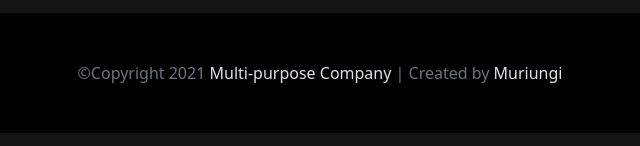
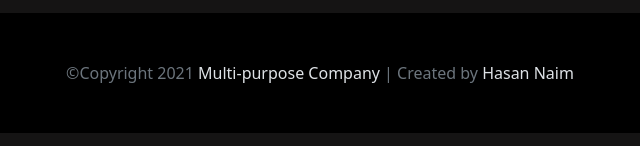
Before and after one commit to hasan-naim/learning-bootstrap5-and-scss, a website: page index.html in a window 1280 px wide. Shown: the part 7945-8091 px from the top of the page, 320-960 px from the left. Drawn offline with Linux system fonts and the light colour scheme.

Commit message:
fixed some typo

```diff
--- a/index.html
+++ b/index.html
@@ -4,7 +4,7 @@
     <meta charset="UTF-8">
     <meta http-equiv="X-UA-Compatible" content="IE=edge">
     <meta name="viewport" content="width=device-width, initial-scale=1.0">
-    <title>Patrix</title>
+    <title>Hasan</title>
     <!-- Google Fonts [Poppins] -->
     <link rel="preconnect" href="https://fonts.googleapis.com">
 <link rel="preconnect" href="https://fonts.gstatic.com" crossorigin>
@@ -870,7 +870,7 @@
       <div class="text-white row text-center">
         <div class="col-12">
           <div class="footer-bottom__copyright">
-            &COPY;Copyright 2021 <a href="#" >Multi-purpose Company</a> | Created by <a href="#">Muriungi</a>
+            &COPY;Copyright 2021 <a href="#" >Multi-purpose Company</a> | Created by <a href="#">Hasan Naim</a>
           </div>
         </div>
       </div>
```
